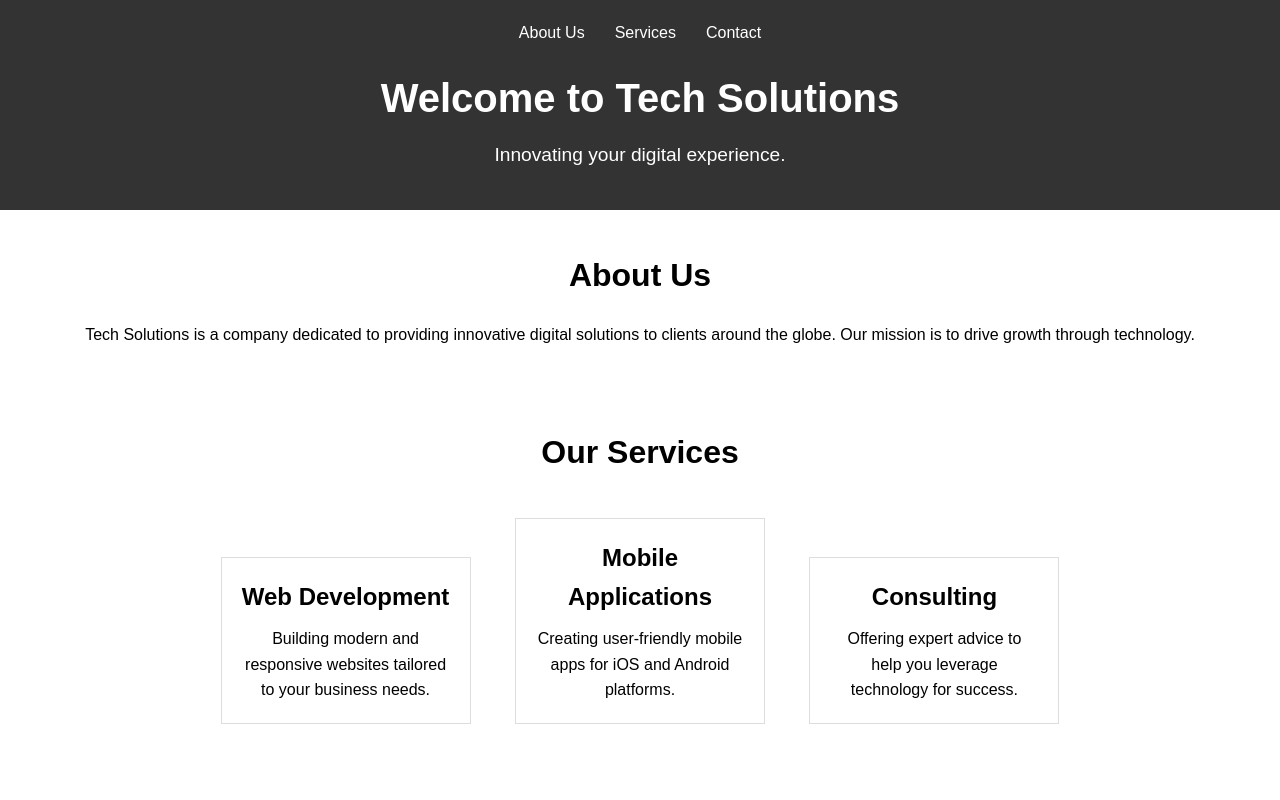
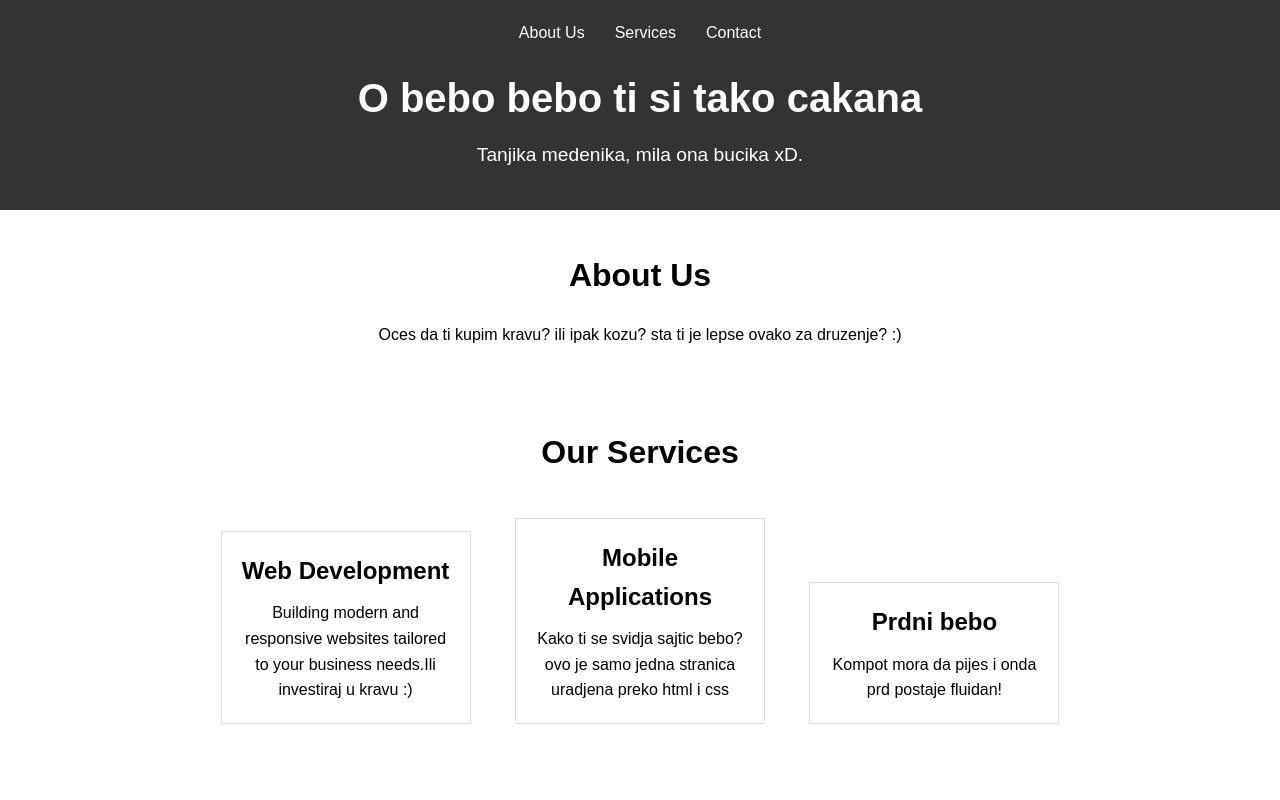
Before and after one commit to DejanJanicijevic/tech, a plain HTML site: page index.html in a window 1280 px wide. Shown: the top 800 px of the page. Drawn offline with Linux system fonts and the light colour scheme.

Commit message:
Update index.html
hehe

```diff
--- a/index.html
+++ b/index.html
@@ -16,29 +16,29 @@
             </ul>
         </nav>
         <div class="hero">
-            <h1>Welcome to Tech Solutions</h1>
-            <p>Innovating your digital experience.</p>
+            <h1>O bebo bebo ti si tako cakana</h1>
+            <p>Tanjika medenika, mila ona bucika xD.</p>
         </div>
     </header>
 
     <section id="about" class="section">
         <h2>About Us</h2>
-        <p>Tech Solutions is a company dedicated to providing innovative digital solutions to clients around the globe. Our mission is to drive growth through technology.</p>
+        <p>Oces da ti kupim kravu? ili ipak kozu? sta ti je lepse ovako za druzenje? :) </p>
     </section>
 
     <section id="services" class="section">
         <h2>Our Services</h2>
         <div class="service-card">
             <h3>Web Development</h3>
-            <p>Building modern and responsive websites tailored to your business needs.</p>
+            <p>Building modern and responsive websites tailored to your business needs.Ili investiraj u kravu :)</p>
         </div>
         <div class="service-card">
             <h3>Mobile Applications</h3>
-            <p>Creating user-friendly mobile apps for iOS and Android platforms.</p>
+            <p>Kako ti se svidja sajtic bebo? ovo je samo jedna stranica uradjena preko html i css</p>
         </div>
         <div class="service-card">
-            <h3>Consulting</h3>
-            <p>Offering expert advice to help you leverage technology for success.</p>
+            <h3>Prdni bebo</h3>
+            <p>Kompot mora da pijes i onda prd postaje fluidan!</p>
         </div>
     </section>
 
```
